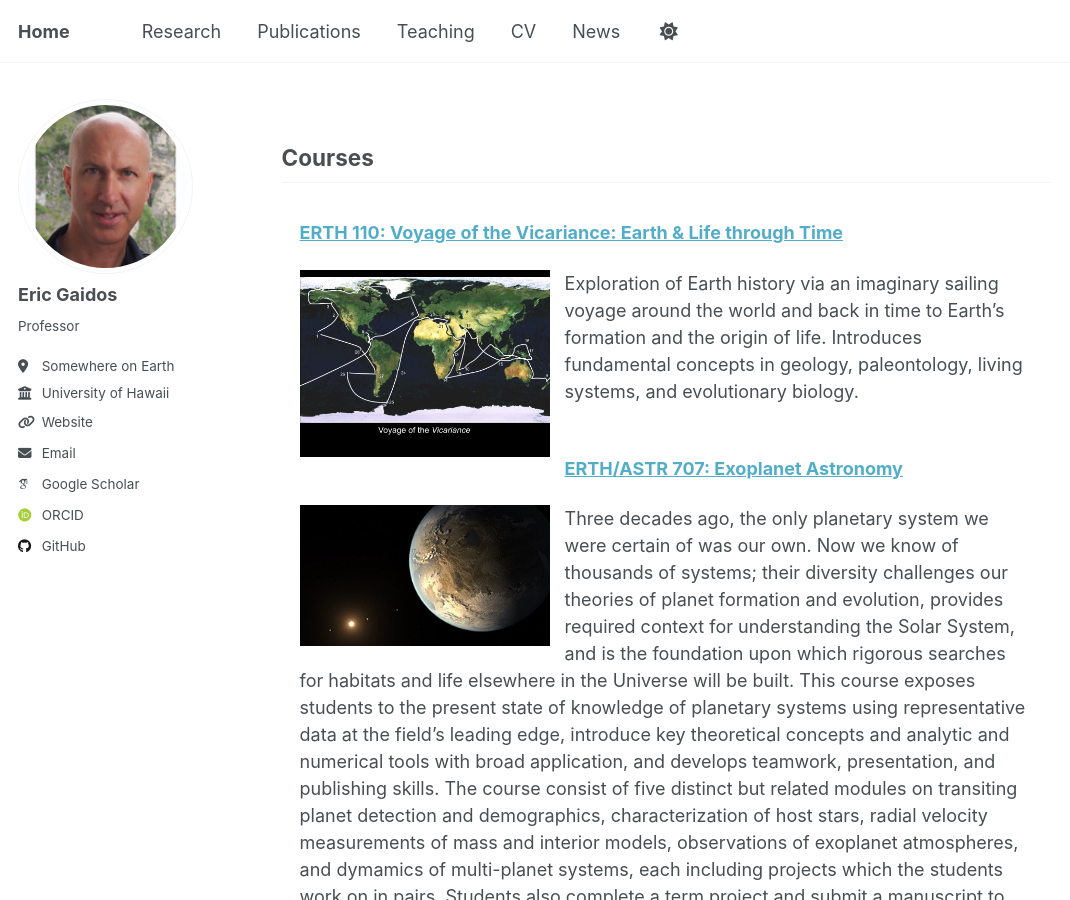
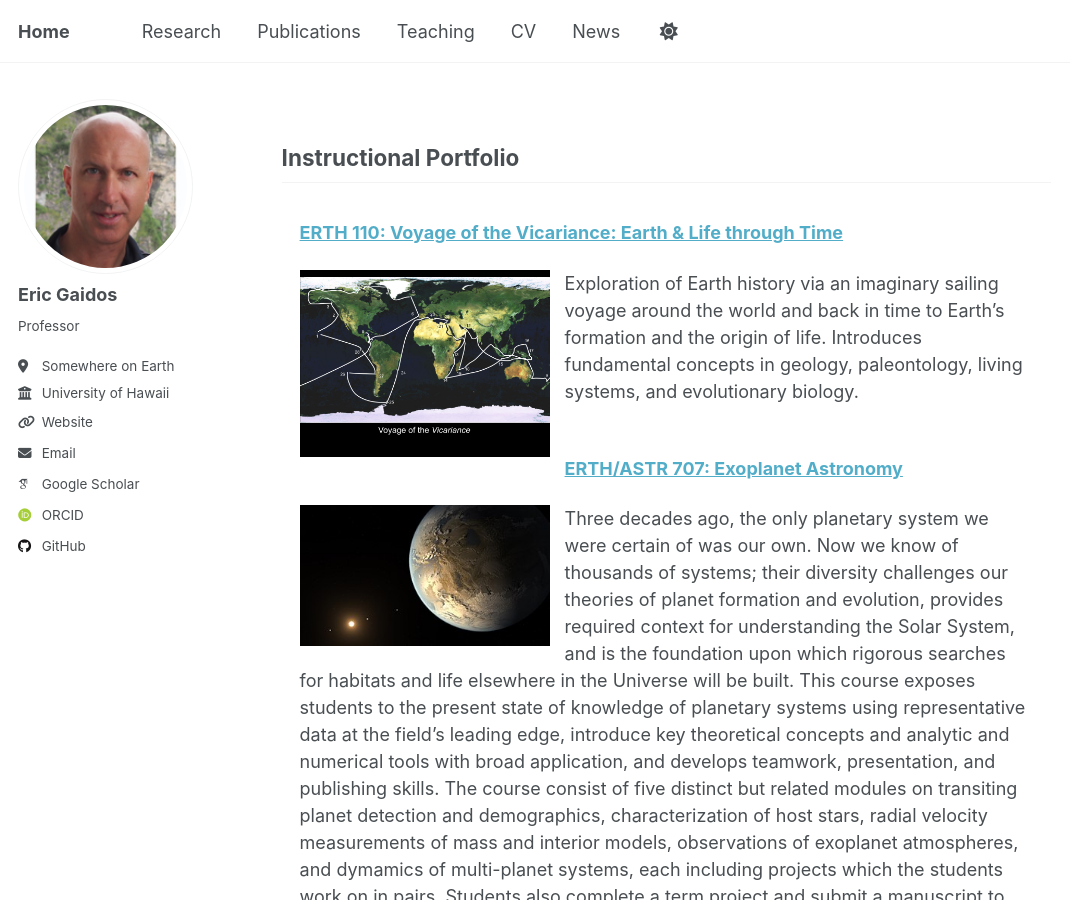
Before and after one commit to egaidos/egaidos.github.io, a Jekyll site: the page built from teaching.md, in a window 1280 px wide and 900 px high. Shown: the whole window, without its empty margins (0-1070 px from the left). Built offline with Jekyll 4.4.1, drawn with Linux system fonts in a browser that asks for light colours; some web fonts are replaced; our own code applies the rules of GitHub Pages for plain Markdown files; some of the changed lines change nothing that is shown.

Commit message:
Update teaching.md

```diff
--- a/teaching.md
+++ b/teaching.md
@@ -10,13 +10,13 @@
 
 <!-- Header -->
 <header id="header">
-<h2><strong>Courses</strong><br/></h2>
+<h2><strong>Instructional Portfolio</strong><br/></h2>
 </header>
 <!-- Main -->
 <div id="main">
 
 <section id="one">
-<!-- <h2>Instructional Portfolio</h2>
+<!-- <h2>Courses I Teach:</h2>
 --><div class="row">
 
 <article class="6u$ 12u$(xsmall) work-item">
```
